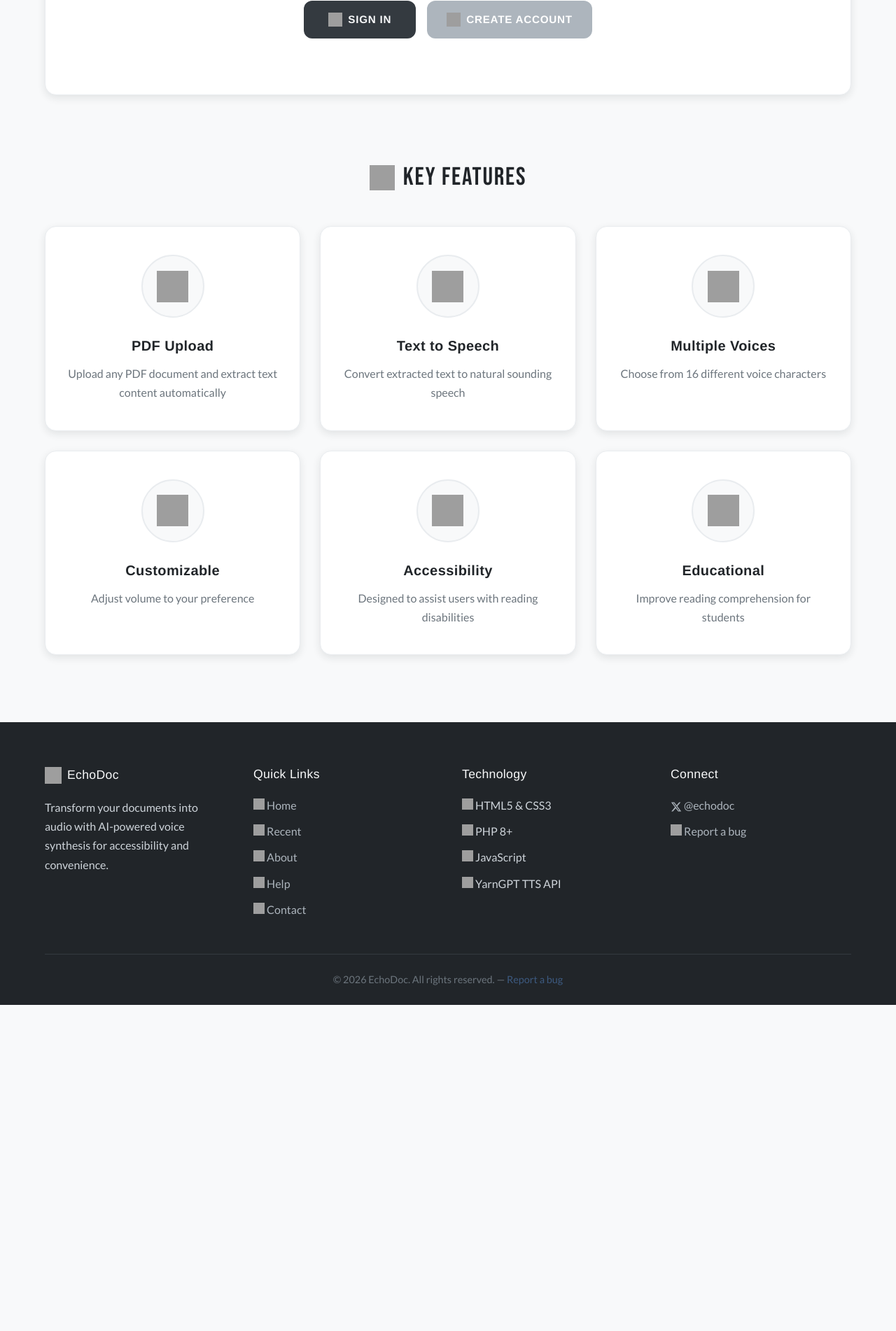
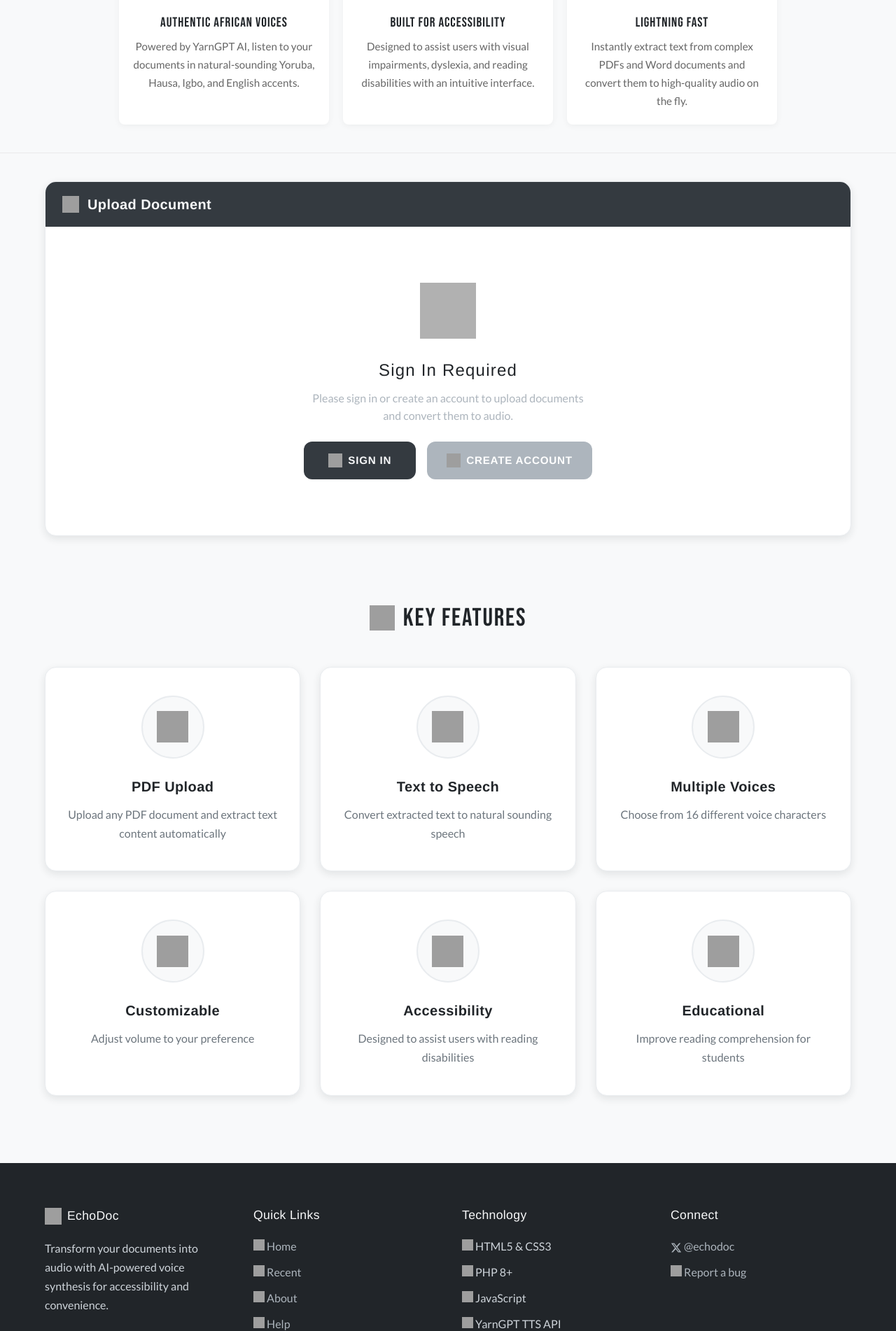
Before and after one commit to DocHoax/pdf_audio_system-main, a PHP site: page /pdf_audio_system-main/ in a window 1280 px wide. Shown: the part 815-2717 px from the top of the page at 70% size. Before the commit the page ends 2251 px from the top, so only its background shows below. Run offline with PHP 8.4, Linux system fonts and the light colour scheme; grey boxes are pictures that could not be loaded.

Commit message:
feat: update README and about page with enhanced descriptions and call-to-action for user engagement

```diff
--- a/index.php
+++ b/index.php
@@ -227,12 +227,42 @@ function getUploadErrorMessage($errorCode) {
     <header class="hero">
         <div class="hero-content">
             <h1><img src="https://img.icons8.com/fluency/96/pdf.png" alt="EchoDoc"> EchoDoc</h1>
-            <p>The #1 Nigerian language PDF reader. Convert documents to audio in <strong>Yoruba</strong>, <strong>Hausa</strong>, and <strong>Igbo</strong> with AI-powered voice synthesis</p>
+            <p>The #1 African Language AI PDF Reader. Transform any document into natural, human-like speech in <strong>English</strong>, <strong>Yoruba</strong>, <strong>Hausa</strong>, and <strong>Igbo</strong>.</p>
+            <?php if (!isLoggedIn()): ?>
+            <div class="hero-cta" style="margin-top: 20px;">
+                <a href="signup.php" class="btn btn-primary" style="font-size: 1.1rem; padding: 12px 24px; margin-right: 10px;">Get Started for Free</a>
+                <a href="about.php" class="btn btn-secondary" style="font-size: 1.1rem; padding: 12px 24px;">Learn More</a>
+            </div>
+            <?php endif; ?>
         </div>
     </header>
 
+    <!-- Marketing Features Section (Visible to all) -->
+    <section class="marketing-features" style="background-color: #f8f9fa; padding: 40px 0; text-align: center; border-bottom: 1px solid #eaeaea;">
+        <div class="container">
+            <h2 style="margin-bottom: 30px; color: #333;">Why Choose EchoDoc?</h2>
+            <div style="display: flex; flex-wrap: wrap; justify-content: center; gap: 20px;">
+                <div style="flex: 1; min-width: 250px; max-width: 300px; padding: 20px; background: white; border-radius: 8px; box-shadow: 0 2px 10px rgba(0,0,0,0.05);">
+                    <img src="https://img.icons8.com/fluency/64/voice-recognition.png" alt="Native Voices" style="margin-bottom: 15px;">
+                    <h3 style="font-size: 1.2rem; margin-bottom: 10px;">Authentic African Voices</h3>
+                    <p style="color: #666; font-size: 0.95rem;">Powered by YarnGPT AI, listen to your documents in natural-sounding Yoruba, Hausa, Igbo, and English accents.</p>
+                </div>
+                <div style="flex: 1; min-width: 250px; max-width: 300px; padding: 20px; background: white; border-radius: 8px; box-shadow: 0 2px 10px rgba(0,0,0,0.05);">
+                    <img src="https://img.icons8.com/fluency/64/accessibility2.png" alt="Accessibility" style="margin-bottom: 15px;">
+                    <h3 style="font-size: 1.2rem; margin-bottom: 10px;">Built for Accessibility</h3>
+                    <p style="color: #666; font-size: 0.95rem;">Designed to assist users with visual impairments, dyslexia, and reading disabilities with an intuitive interface.</p>
+                </div>
+                <div style="flex: 1; min-width: 250px; max-width: 300px; padding: 20px; background: white; border-radius: 8px; box-shadow: 0 2px 10px rgba(0,0,0,0.05);">
+                    <img src="https://img.icons8.com/fluency/64/flash-on.png" alt="Fast Processing" style="margin-bottom: 15px;">
+                    <h3 style="font-size: 1.2rem; margin-bottom: 10px;">Lightning Fast</h3>
+                    <p style="color: #666; font-size: 0.95rem;">Instantly extract text from complex PDFs and Word documents and convert them to high-quality audio on the fly.</p>
+                </div>
+            </div>
+        </div>
+    </section>
+
     <!-- Main Content -->
-    <main class="main-content">
+    <main class="main-content" style="padding-top: 40px;">
         <div class="container">
             <!-- Message Display -->
             <?php if (!empty($message)): ?>
```
Also changed, not shown: about.php (+12 -0 lines), README.md.
